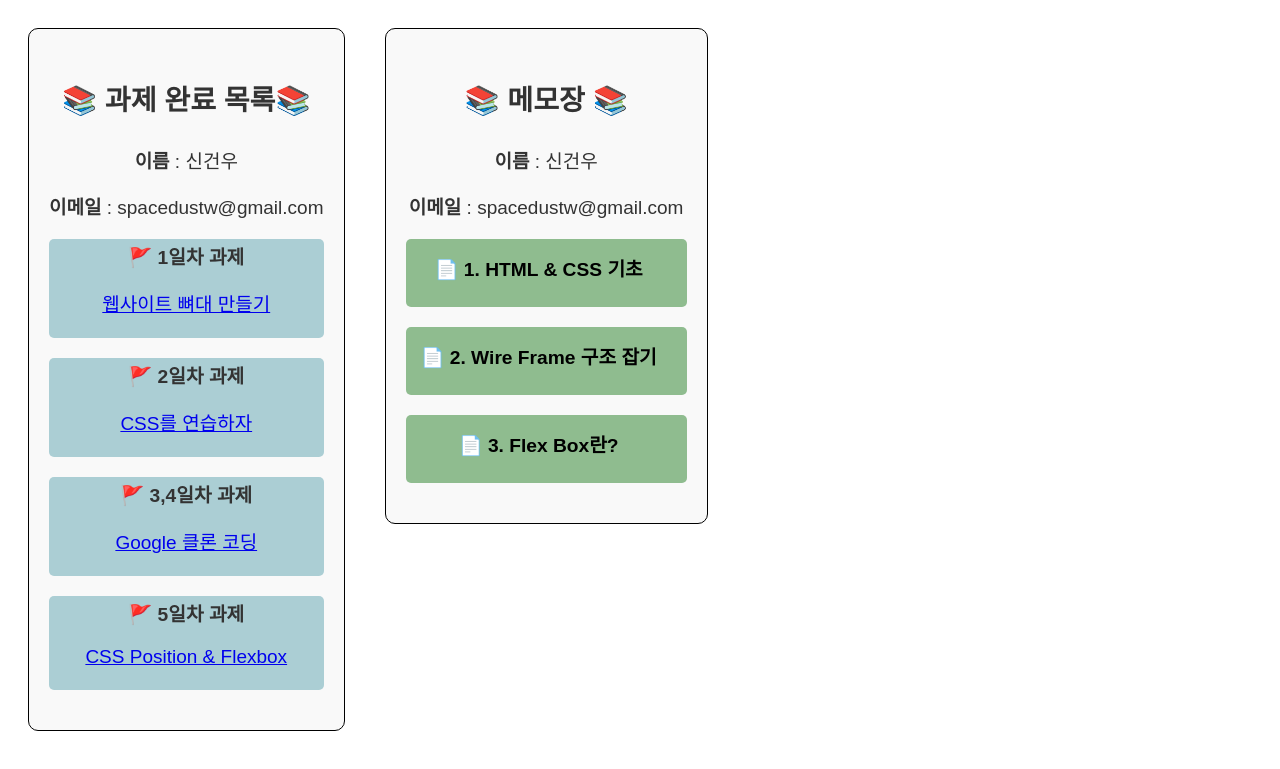
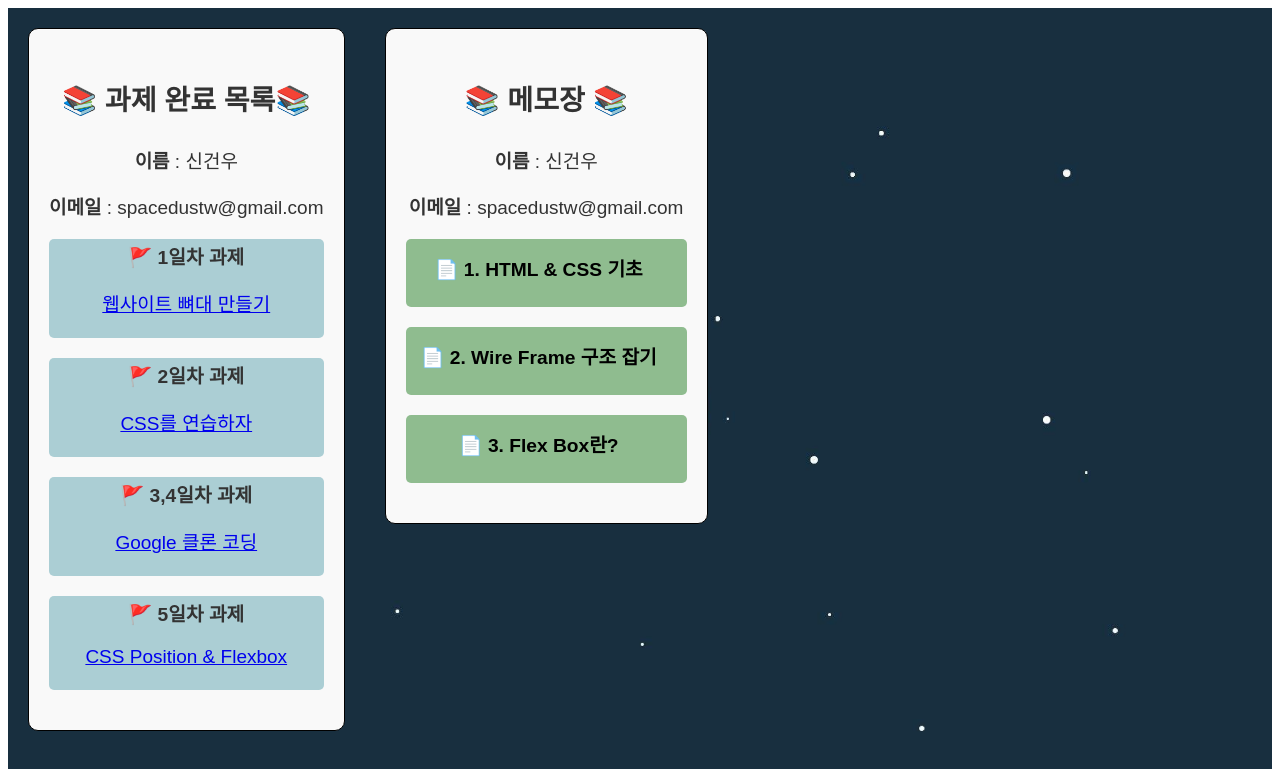
Before and after one commit to spacedustz/Markup-CSS, a React (Vite) app in the folder React/: page / in a window 1280 px wide. Shown: the top 769 px of the page. Built offline with nearby package versions, Linux system fonts and the light colour scheme; no server answers.

Commit message:
Background Image 설정

```diff
--- a/React/src/components/TodayReport.tsx
+++ b/React/src/components/TodayReport.tsx
@@ -14,6 +14,7 @@
     align-items: flex-start;
     height: 100%;
     flex-wrap: wrap;
+
 `;
 
 const StyledContainer = styled.div`
@@ -75,6 +76,12 @@
     display: flex;
     flex-direction: column;
     align-items: flex-start;
+    background-image: url("../../public/assets/Earth.jpg");
+    background-repeat: no-repeat;
+    background-size: cover;
+    background-position: center center;
+    height: 100vh;
+
 `;
 
 const Home = () => (
@@ -134,8 +141,8 @@
                     </MemoDiv>
                 </StyledContainer>
             </div>
+        </ResponsiveContainer>
 
-        </ResponsiveContainer>
         <div>
             <StyledContainer>
                 <CommentDiv>
```
Also changed, not shown: React/src/App.tsx (+0 -8 lines), React/public/assets/Earth.jpg (added).
